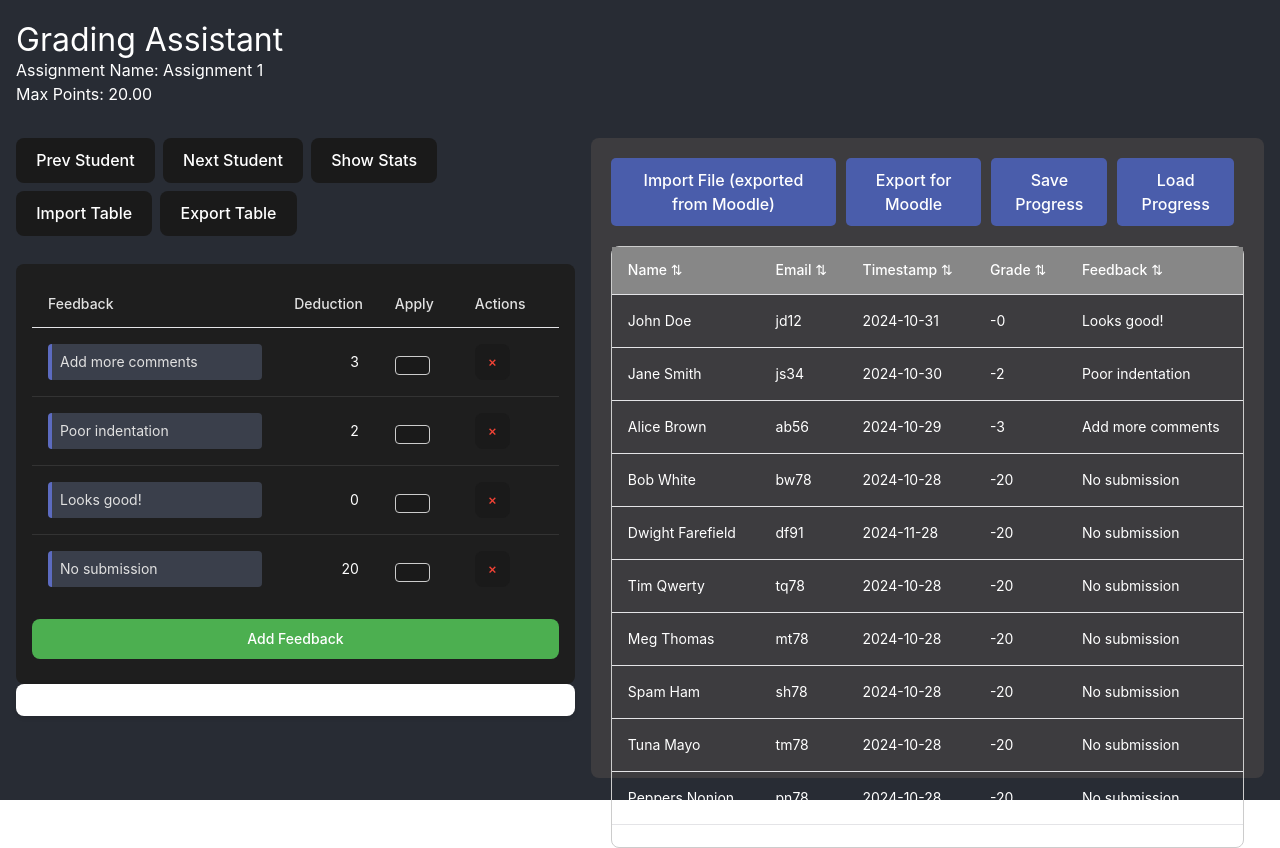
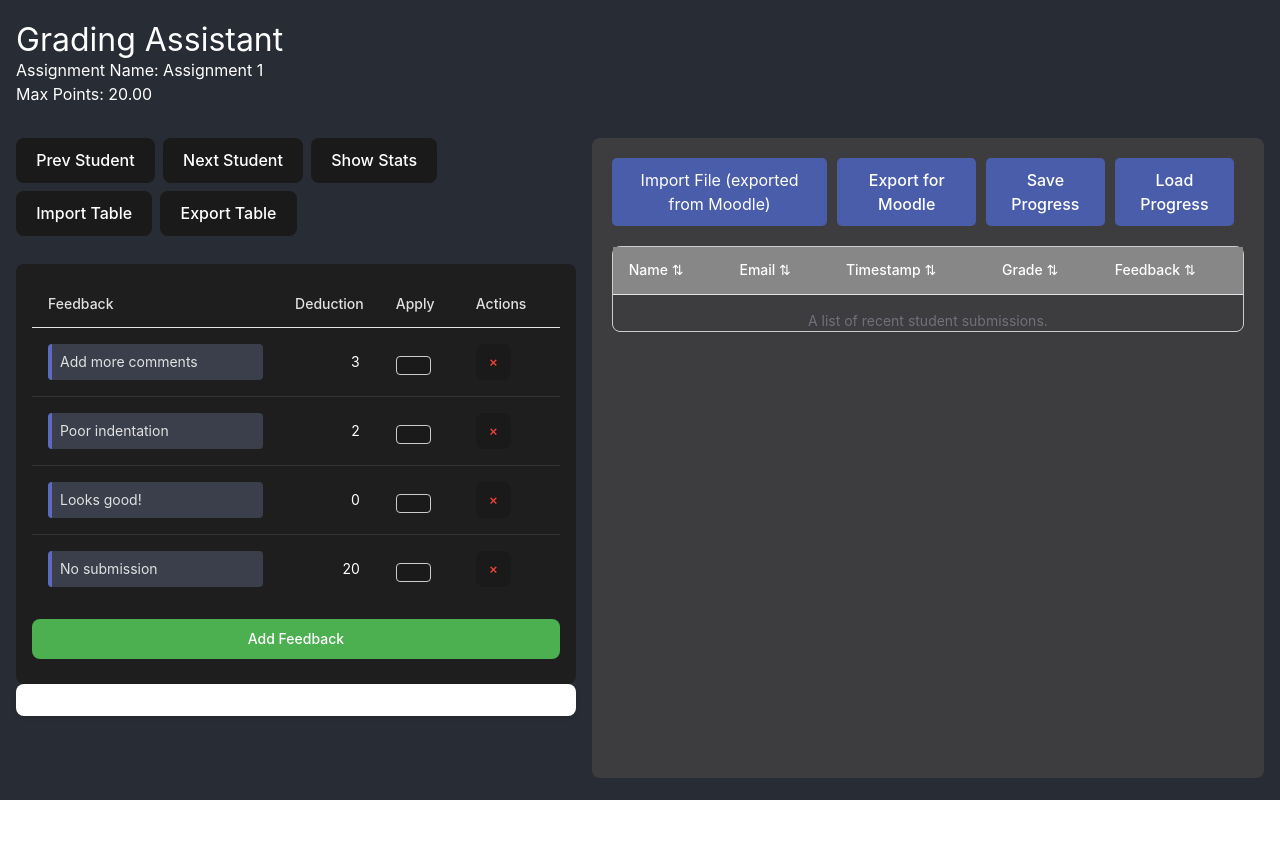
Before and after one commit to haneumC/MoodleGradingApp2.0, a React (Vite) app: page / in a window 1280 px wide. Shown: the top 848 px of the page. After the commit the page ends 800 px from the top, so only its background shows below. Built offline with nearby package versions, Linux system fonts and the light colour scheme.

Commit message:
csv import temp

```diff
--- a/src/App.tsx
+++ b/src/App.tsx
@@ -1,5 +1,5 @@
 import React from 'react';
-import './App.css'; // Import the CSS file
+import './App.css';
 import Feedback from './components/Feedback/Feedback';
 import StudentList from './components/StudentList/StudentList';
 
--- a/src/components/StudentList/StudentList.css
+++ b/src/components/StudentList/StudentList.css
@@ -1,4 +1,3 @@
-/* General Layout */
 .layout {
   display: flex;
   height: 80vh;
@@ -79,17 +78,35 @@
   background-color: #555;
 }
 
-/* Ensure selected rows are highlighted */
 .selected {
-  background-color: #4a5dab; /* Color for selected row */
-  color: white; /* Text color when selected */
+  background-color: #4a5dab;
+  color: white;
 }
 
 .selected:hover {
-  background-color: #35468a; /* Optional: Add a darker shade for hover when selected */
+  background-color: #35468a;
 }
 
-/* Optional: You can add a smooth transition effect */
 .selected {
   transition: background-color 0.3s ease;
 }
+
+/*"fake" import button*/
+.import-file-label {
+  background-color: #4a5dab;
+  color: white;
+  padding: 10px 20px;
+  border-radius: 5px;
+  cursor: pointer;
+  text-align: center;
+  display: inline-block;
+  margin-right: 10px;
+}
+
+.import-file-label:hover {
+  background-color: #35468a;
+}
+
+.import-file-input {
+  display: none;
+}
--- a/src/components/StudentList/StudentList.tsx
+++ b/src/components/StudentList/StudentList.tsx
@@ -28,27 +28,7 @@ interface Student {
 }
 
 const StudentList: React.FC = () => {
-  const [students] = useState<Student[]>([
-    { name: "John Doe", email: "jd12", timestamp: "2024-10-31", grade: "-0", feedback: "Looks good!" },
-    { name: "Jane Smith", email: "js34", timestamp: "2024-10-30", grade: "-2", feedback: "Poor indentation" },
-    { name: "Alice Brown", email: "ab56", timestamp: "2024-10-29", grade: "-3", feedback: "Add more comments" },
-    { name: "Bob White", email: "bw78", timestamp: "2024-10-28", grade: "-20", feedback: "No submission" },
-    { name: "Dwight Farefield", email: "df91", timestamp: "2024-11-28", grade: "-20", feedback: "No submission" },
-    { name: "Tim Qwerty", email: "tq78", timestamp: "2024-10-28", grade: "-20", feedback: "No submission" },
-    { name: "Meg Thomas", email: "mt78", timestamp: "2024-10-28", grade: "-20", feedback: "No submission" },
-    { name: "Spam Ham", email: "sh78", timestamp: "2024-10-28", grade: "-20", feedback: "No submission" },
-    { name: "Tuna Mayo", email: "tm78", timestamp: "2024-10-28", grade: "-20", feedback: "No submission" },
-    { name: "Peppers Nonion", email: "pn78", timestamp: "2024-10-28", grade: "-20", feedback: "No submission" },
-    { name: "asdf asdf", email: "aa78", timestamp: "2024-10-28", grade: "-20", feedback: "No submission" },
-    { name: "zxcvz xcvb", email: "zx78", timestamp: "2024-10-28", grade: "-20", feedback: "No submission" },
-    { name: "qwerer ererre", email: "qe78", timestamp: "2024-10-28", grade: "-20", feedback: "No submission" },
-    { name: "Tom Fissher", email: "tf78", timestamp: "2024-10-28", grade: "-20", feedback: "No submission" },
-    { name: "Happy Molly", email: "hm78", timestamp: "2024-10-28", grade: "-20", feedback: "No submission" },
-    { name: "Holden Caulfield", email: "hc78", timestamp: "2024-10-28", grade: "-20", feedback: "No submission" },
-    { name: "Angular Angler", email: "aa78", timestamp: "2024-10-28", grade: "-20", feedback: "No submission" },
-    // Additional students here...
-  ]);
-
+  const [students, setStudents] = useState<Student[]>([]);
   const [sorting, setSorting] = useState<SortingState>([]);
   const [selectedRows, setSelectedRows] = useState<Set<string>>(new Set());
 
@@ -91,11 +71,59 @@ const StudentList: React.FC = () => {
     setSelectedRows(newSelectedRows);
   };
 
+  const handleOnChange = (e: React.ChangeEvent<HTMLInputElement>) => {
+    const file = e.target.files?.[0];
+    if (file) {
+      const fileReader = new FileReader();
+      fileReader.onload = (event) => {
+        const text = event.target?.result as string;
+        csvFileToArray(text);
+      };
+      fileReader.readAsText(file);
+    }
+  };
+
+  const csvFileToArray = (string: string) => {
+    const csvHeader = string.slice(0, string.indexOf("\n")).split(",");
+    const csvRows = string.slice(string.indexOf("\n") + 1).split("\n");
+
+    const filteredRows = csvRows.filter(row => row.trim() !== "");
+
+    const array = filteredRows.map(i => {
+      const values = i.split(",");
+      const obj = csvHeader.reduce((object, header, index) => {
+        object[header.trim()] = values[index]?.trim() || "";
+        return object;
+      }, {} as Record<string, string>);
+      return obj;
+    });
+
+    const parsedStudents = array.map((student: Record<string, string>) => ({
+      name: student["Name"] || "",
+      email: student["Email"] || "",
+      timestamp: student["Timestamp"] || "",
+      grade: student["Grade"] || "",
+      feedback: student["Feedback"] || "",
+    }));
+    setStudents(parsedStudents);
+  };
+
   return (
     <div className="layout">
       <div className="listSection">
         <div className="buttons">
-          <button className="studentBtn">Import File (exported from Moodle)</button>
+          <form>
+            <label htmlFor="csvFileInput" className="import-file-label">
+              Import File (exported from Moodle)
+            </label>
+            <input
+              type="file"
+              id="csvFileInput"
+              accept=".csv"
+              onChange={handleOnChange}
+              className="import-file-input"
+            />
+          </form>
           <button className="studentBtn">Export for Moodle</button>
           <button className="studentBtn">Save Progress</button>
           <button className="studentBtn">Load Progress</button>
@@ -105,7 +133,7 @@ const StudentList: React.FC = () => {
             <Table>
               <TableCaption>A list of recent student submissions.</TableCaption>
               <TableHeader>
-                    <TableRow className="header-row  sticky top-0 z-[10]">
+                <TableRow className="header-row sticky top-0 z-[10]">
                   {table.getHeaderGroups().map(headerGroup => (
                     <React.Fragment key={headerGroup.id}>
                       {headerGroup.headers.map(header => (
```
Also changed, not shown: practice.csv (added). Lines whose indentation alone changed are shown as unchanged.
